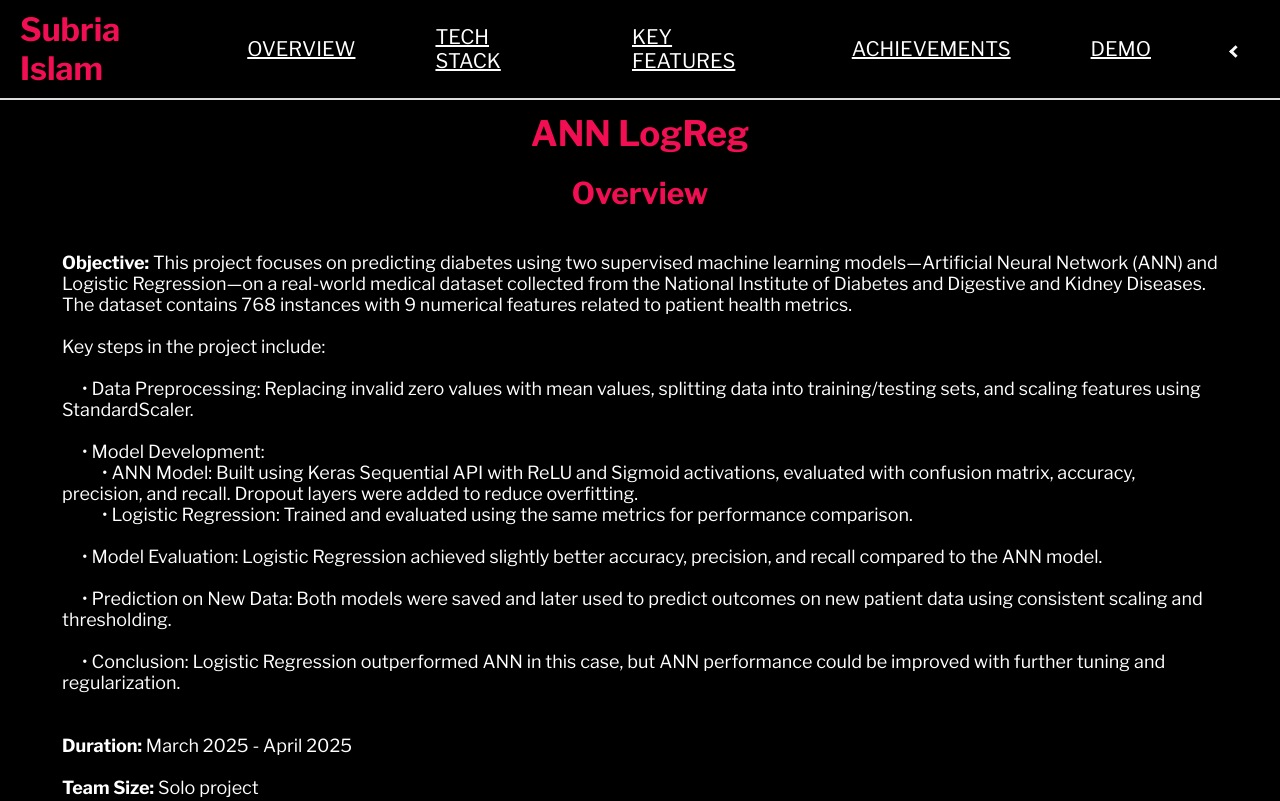
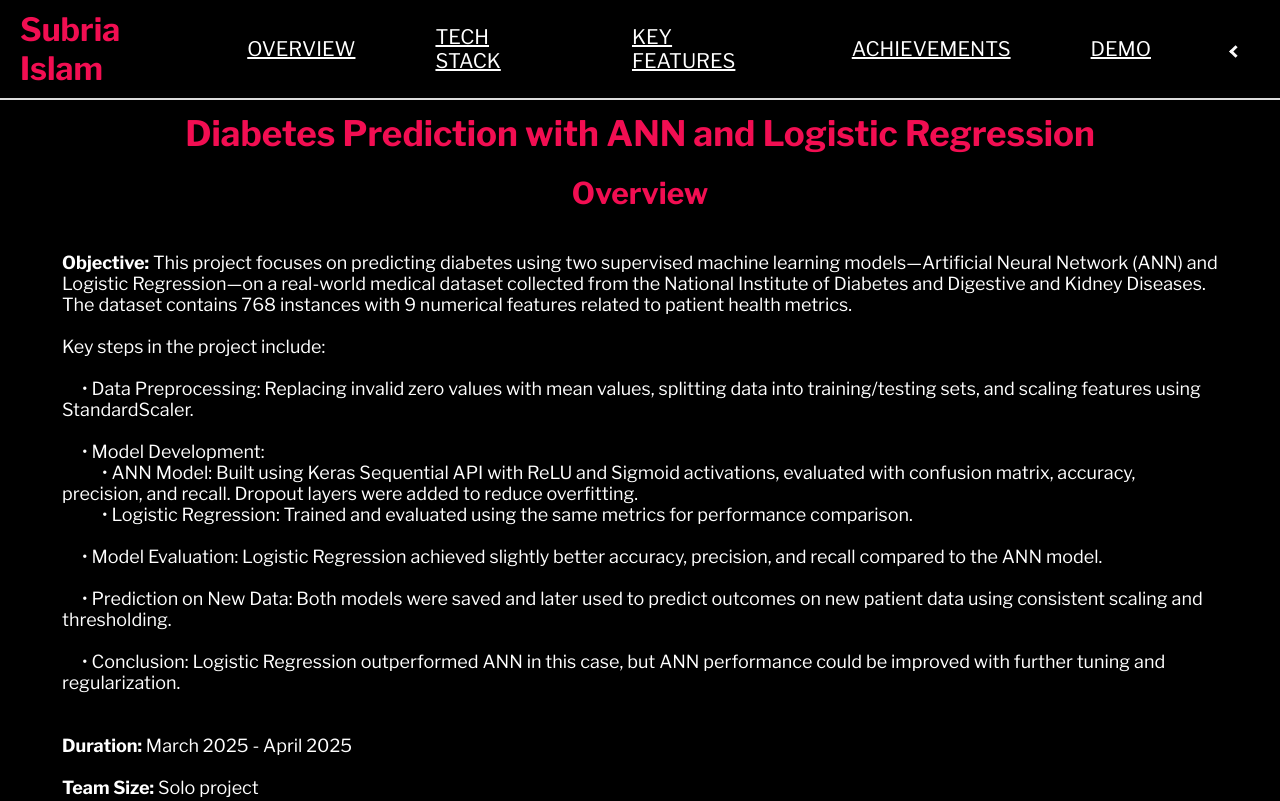
Before and after one commit to SubriaIs/SubriaIs.github.io, a plain HTML site: page projects/ANNLogReg/index.html in a window 1280 px wide. Shown: the top 801 px of the page. Drawn offline with nearby package versions, Linux system fonts and the light colour scheme; files whose address does not match are found by name.

Commit message:
modified ANNLogReg project

```diff
--- a/projects/ANNLogReg/index.html
+++ b/projects/ANNLogReg/index.html
@@ -28,7 +28,7 @@
 
     <!-- Overview Section -->
     <div class="section-content" id="overview" style="padding: 62px; font-size: 18px; margin-top: 50px;">
-        <h4 style="color: #f20e52;">ANN LogReg</h4>
+        <h4 style="color: #f20e52;">Diabetes Prediction with ANN and Logistic Regression</h4>
         <h3 style="color: #f20e52;">Overview</h3>
         <br>
         <p> <strong>Objective:</strong>
```
Also changed, not shown: index.html (+1 -1 lines).
